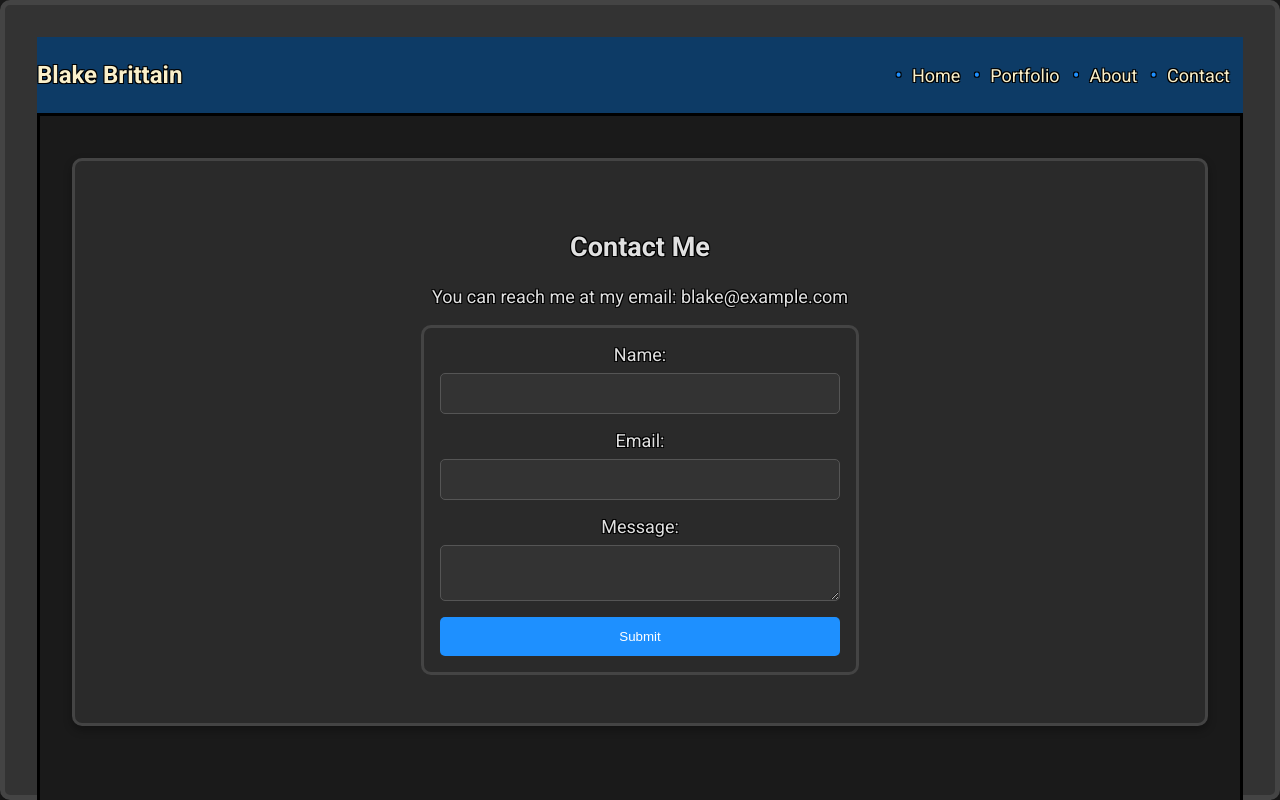
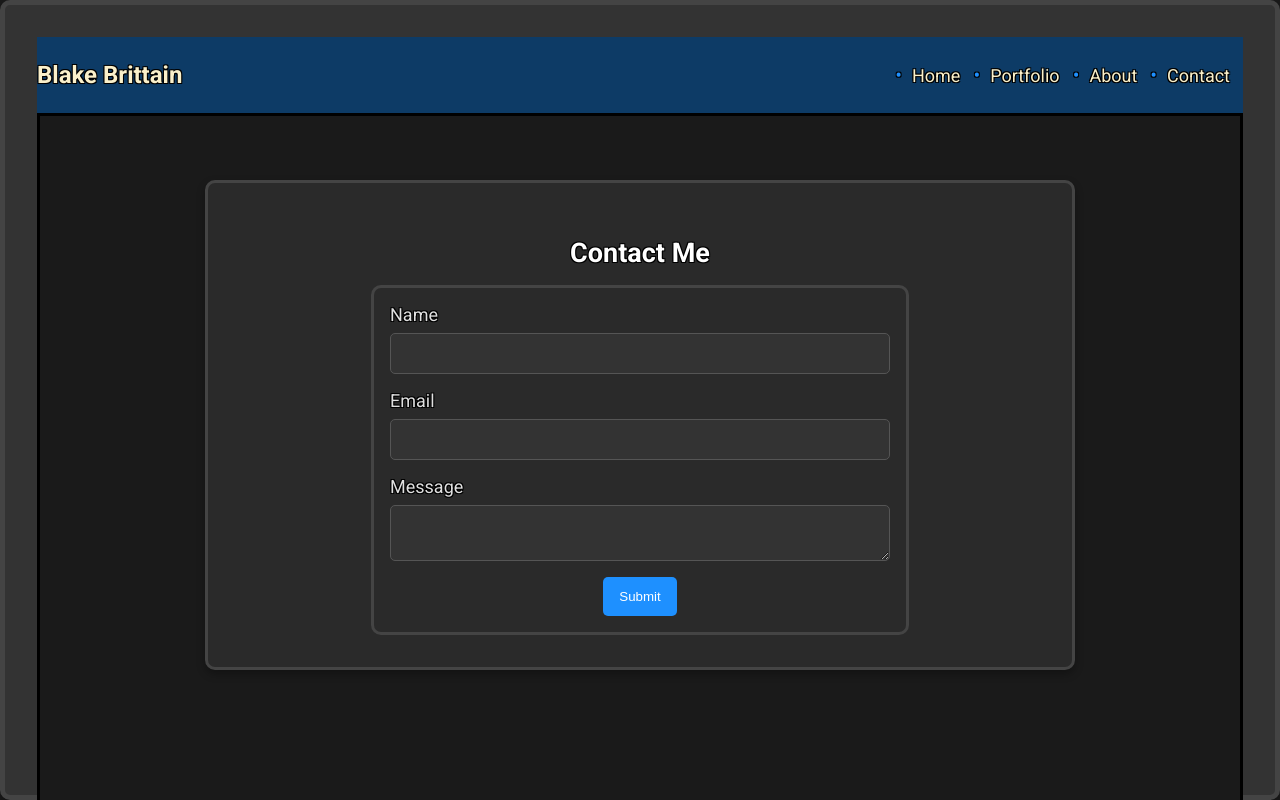
Before and after one commit to Blakenb/React-portfolio, a React (Vite) app: page /contact in a window 1280 px wide. Shown: the top 800 px of the page. Built offline with nearby package versions, Linux system fonts and the light colour scheme.

Commit message:
adjusted the contact me section

```diff
--- a/src/App.css
+++ b/src/App.css
@@ -399,10 +399,10 @@
 .contact {
   background-color: #2a2a2a; /* Slightly lighter dark background */
   color: #e0e0e0; /* Light text color */
-  padding: 1rem; /* Adjust padding for mobile */
+  padding: 2rem;
   border-radius: 10px;
-  margin: 1rem auto;
-  max-width: 100%; /* Full width for mobile */
+  margin: 2rem auto;
+  max-width: 600px; /* Limit the width */
   box-shadow: 0 4px 8px rgba(0, 0, 0, 0.3); /* Stronger shadow */
   text-align: left; /* Align text to the left */
 }
@@ -417,34 +417,46 @@
   display: flex;
   flex-direction: column;
   gap: 1rem;
+  max-width: 100%; /* Full width for mobile */
+  margin: 0 auto;
+  border: 3px solid #444; /* Dark grey border */
+  background-color: #2a2a2a; /* Dark background */
+  padding: 1rem; /* Adjust padding for mobile */
+  border-radius: 10px; /* Rounded corners */
 }
 
-.contact input, .contact textarea {
+.contact form div {
+  display: flex;
+  flex-direction: column;
+}
+
+.contact form label {
+  margin-bottom: 0.5rem;
+}
+
+.contact form input, .contact form textarea {
   padding: 0.75rem;
   border: 1px solid #555; /* Dark grey border */
   border-radius: 5px;
   background-color: #333; /* Dark grey background */
   color: #e0e0e0; /* Light text color */
   width: 100%; /* Full width */
+  box-sizing: border-box; /* Include padding and border in the element's total width and height */
 }
 
-.contact input::placeholder, .contact textarea::placeholder {
-  color: #888; /* Grey placeholder text */
-}
-
-.contact button {
-  padding: 0.75rem;
+.contact form button {
+  padding: 0.75rem 1rem;
+  background-color: #1e90ff; /* Dodger blue background */
+  color: #fff; /* White text color */
   border: none;
   border-radius: 5px;
-  background-color: #1e90ff; /* Dodger blue background */
-  color: #fff; /* White text color */
   cursor: pointer;
   transition: background-color 0.3s ease;
   align-self: center; /* Center the button */
   width: 100%; /* Full width for mobile */
 }
 
-.contact button:hover {
+.contact form button:hover {
   background-color: #63a4ff; /* Lighter blue on hover */
 }
 
@@ -489,6 +501,14 @@
   .section ul li {
     flex: 1 1 calc(33.333% - 1rem); /* Adjust to three columns on larger screens */
   }
+
+  .contact form {
+    max-width: 500px; /* Limit the width for larger screens */
+  }
+
+  .contact form button {
+    width: auto; /* Adjust button width for larger screens */
+  }
 }
 
 @media (min-width: 900px) {
--- a/src/pages/Contact.jsx
+++ b/src/pages/Contact.jsx
@@ -1,13 +1,75 @@
 // src/pages/Contact.jsx
-import React from 'react';
-import ContactForm from '../components/ContactForm'; // Ensure this path is correct
+import React, { useState } from 'react';
 
-const Contact = () => (
-  <section className="section">
-    <h1>Contact Me</h1>
-    <p>You can reach me at my email: blake@example.com</p>
-    <ContactForm />
-  </section>
-);
+const Contact = () => {
+  const [formData, setFormData] = useState({
+    name: '',
+    email: '',
+    message: ''
+  });
+
+  const handleChange = (e) => {
+    const { name, value } = e.target;
+    setFormData({
+      ...formData,
+      [name]: value
+    });
+  };
+
+  const handleSubmit = (e) => {
+    e.preventDefault();
+    // Handle form submission logic here
+    console.log('Form submitted:', formData);
+    // You can add your form submission logic here, such as sending the data to an API
+
+    // Clear the form fields
+    setFormData({
+      name: '',
+      email: '',
+      message: ''
+    });
+  };
+
+  return (
+    <section className="contact">
+      <h2>Contact Me</h2>
+      <form onSubmit={handleSubmit}>
+        <div>
+          <label htmlFor="name">Name</label>
+          <input
+            type="text"
+            id="name"
+            name="name"
+            value={formData.name}
+            onChange={handleChange}
+            required
+          />
+        </div>
+        <div>
+          <label htmlFor="email">Email</label>
+          <input
+            type="email"
+            id="email"
+            name="email"
+            value={formData.email}
+            onChange={handleChange}
+            required
+          />
+        </div>
+        <div>
+          <label htmlFor="message">Message</label>
+          <textarea
+            id="message"
+            name="message"
+            value={formData.message}
+            onChange={handleChange}
+            required
+          />
+        </div>
+        <button type="submit">Submit</button>
+      </form>
+    </section>
+  );
+};
 
 export default Contact;
```
